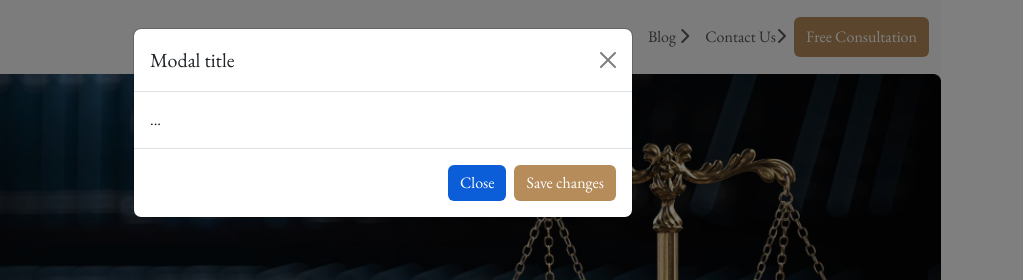
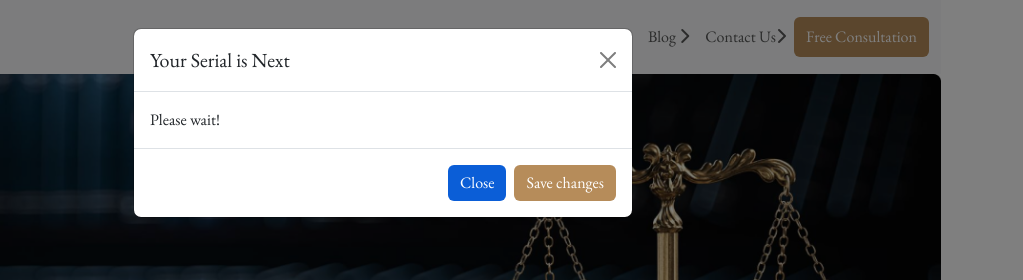
Before and after one commit to RabeyaAkter78/the-legal-house, a plain HTML site: page index.html in a window 1280 px wide. Both pictures are taken after a click on the button "Free Consultation". Shown: the top 280 px of the page, 257-1280 px from the left. Drawn offline with nearby package versions, Linux system fonts and the light colour scheme.

Commit message:
added modified items

```diff
--- a/index.html
+++ b/index.html
@@ -66,12 +66,12 @@
                             <div class="modal-dialog">
                                 <div class="modal-content">
                                     <div class="modal-header">
-                                        <h1 class="modal-title fs-5" id="exampleModalLabel">Modal title</h1>
+                                        <h1 class="modal-title fs-5" id="exampleModalLabel">Your Serial is Next</h1>
                                         <button type="button" class="btn-close" data-bs-dismiss="modal"
                                             aria-label="Close"></button>
                                     </div>
                                     <div class="modal-body">
-                                        ...
+                                    Please wait!
                                     </div>
                                     <div class="modal-footer">
                                         <button type="button" class="btn btn-secondary"
```
Also changed, not shown: 1 other file.
